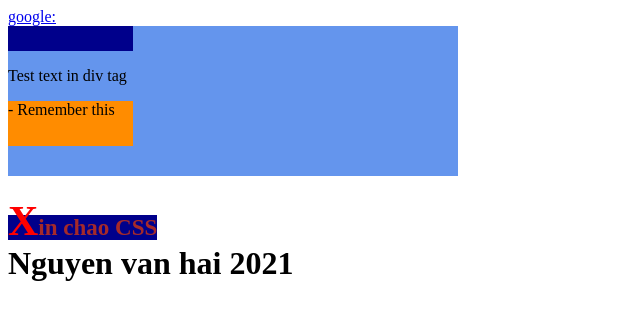
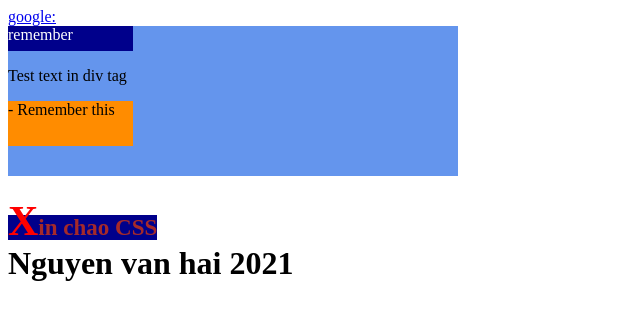
Before and after one commit to hainguyen9x4/html, a plain HTML site: page htmlF8/index3.html in a window 1280 px wide. Shown: the full height of the page, 0-640 px from the left. Drawn offline with Linux system fonts and the light colour scheme.

Commit message:
css cho text trong :: after and before

```diff
--- a/htmlF8/index3.html
+++ b/htmlF8/index3.html
@@ -22,7 +22,8 @@
                 width: 125px;
                 height: 25px;
                 display: block;
-                content: "";
+                content: "remember";
+                color: white;/*css cho content text ở trên*/
                 background-color: darkblue;
             }
             #test-div::after{
```
